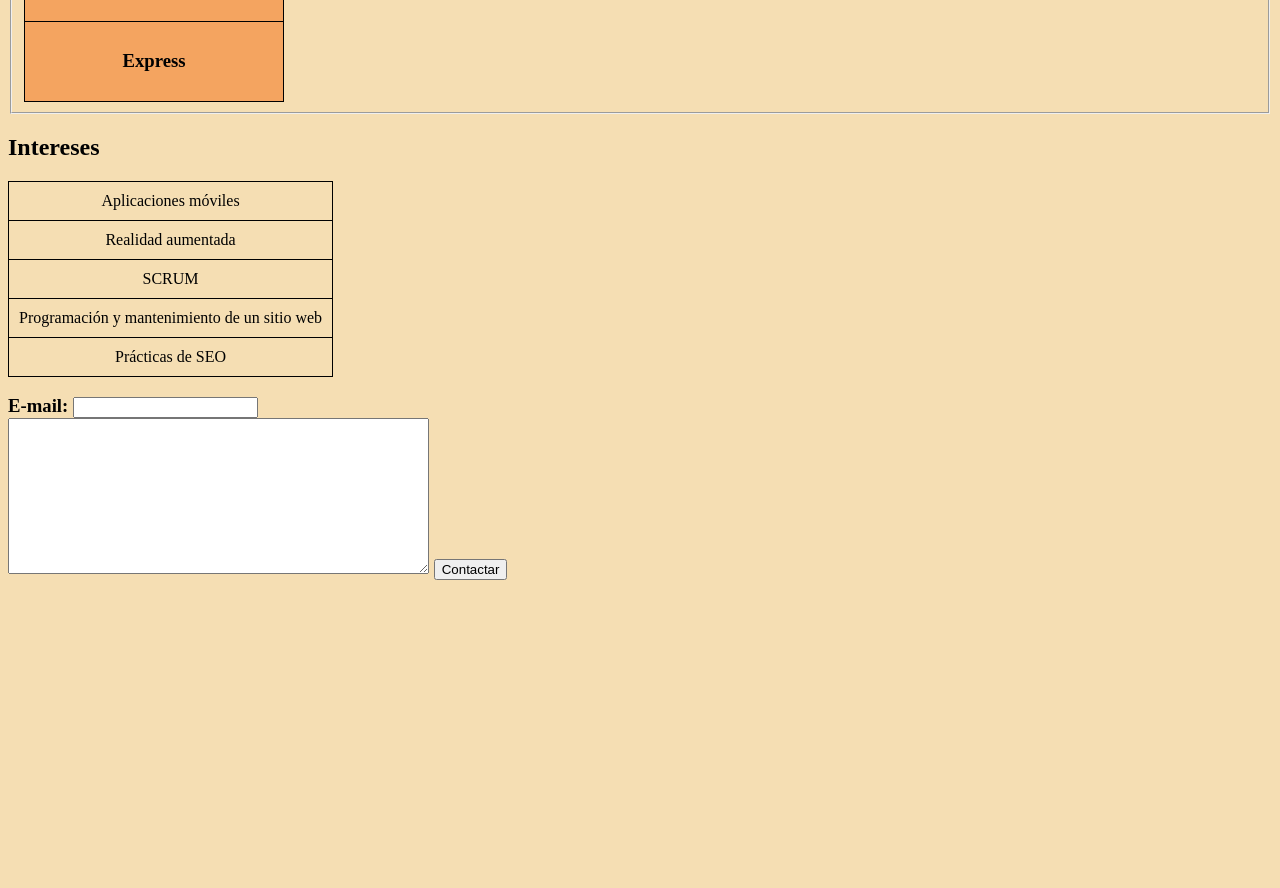
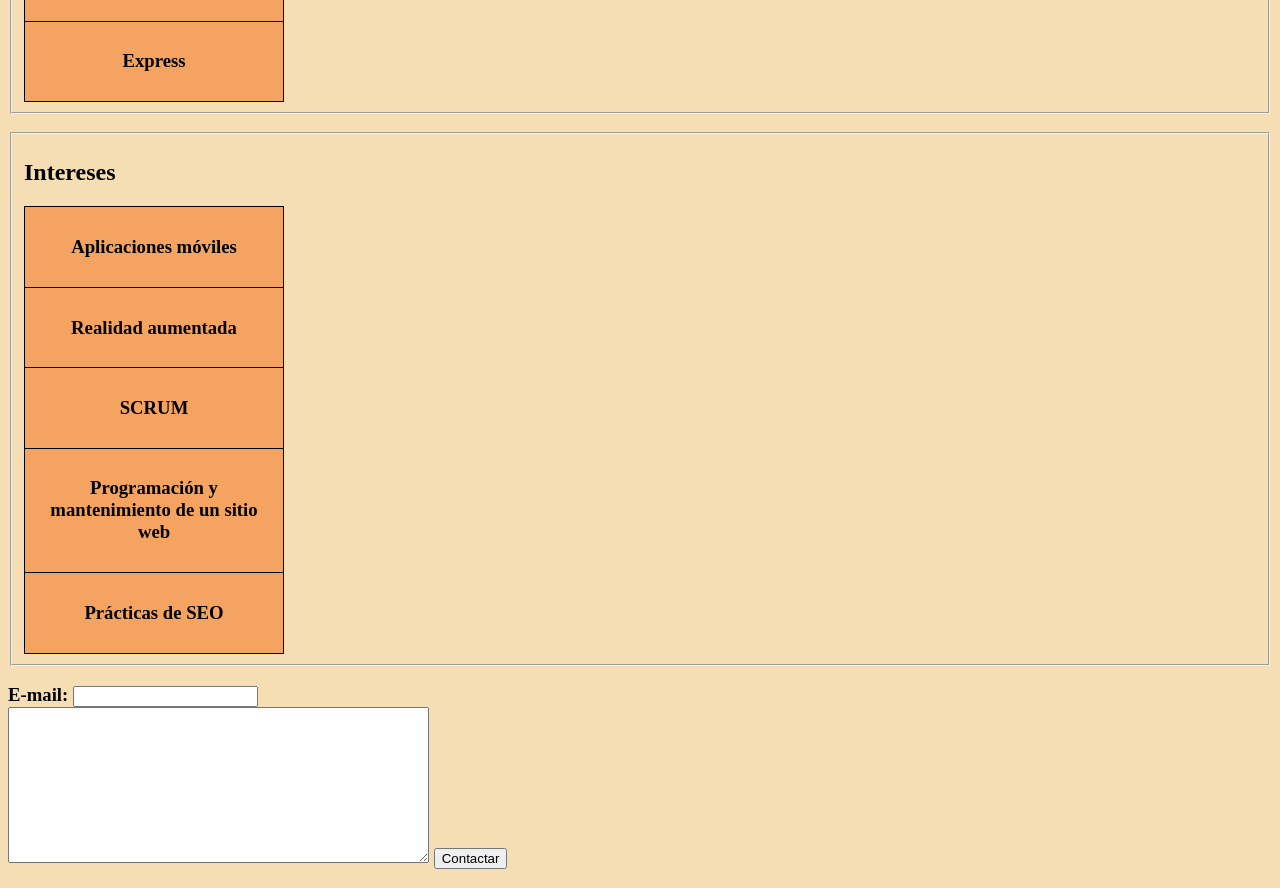
Before and after one commit to JMarioGilD/HTML-Intro, a plain HTML site: page index.html in a window 1280 px wide. Shown: the part 1600-2488 px from the top of the page. Before the commit the page ends 2199 px from the top, so only its background shows below. Drawn offline with Linux system fonts and the light colour scheme.

Commit message:
agregando modificaciones parte cuatro

```diff
--- a/index.html
+++ b/index.html
@@ -85,30 +85,29 @@
         </table>
     </fieldset>
 
-      <h2>Intereses</h2>
+    <br>
+    <fieldset><h2>Intereses</h2>
 
-          <table>
+        <table width="260" cellpadding="0" cellspacing="0" bgcolor="#F4A460">
 
           <tr>
-             <td>Aplicaciones móviles</td>
+           <td><h3>Aplicaciones móviles</h3></td>
            </tr>
           <tr>
-             <td>Realidad aumentada</td>
+           <td><h3>Realidad aumentada</h3></td>
           </tr>
           <tr>
-             <td>SCRUM</td>
+           <td><h3>SCRUM</h3></td>
           </tr>
           <tr>
-             <td>Programación y mantenimiento de un sitio web</td>
+           <td><h3>Programación y mantenimiento de un sitio web</h3></td>
           </tr>
           <tr>
-             <td>Prácticas de SEO</td>
+           <td><h3>Prácticas de SEO</h3></td>
           </tr>
 
         </table>
-
-
-
+      </fieldset>
 
       <h3 action="getform.php" method="get">
 
```
Lines whose indentation alone changed are shown as unchanged.
